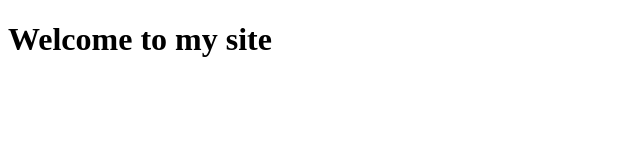
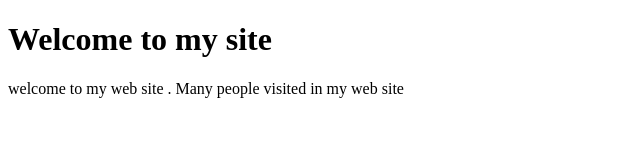
Before and after one commit to shahin61386/mern7, a plain HTML site: page index.html in a window 1280 px wide. Shown: the whole page, without its empty margins (0-640 px from the left). Drawn offline with Linux system fonts and the light colour scheme.

Commit message:
emty messenger

```diff
--- a/index.html
+++ b/index.html
@@ -7,5 +7,6 @@
 </head>
 <body>
   <h1>Welcome to my site</h1>
+  <p>welcome to my web site . Many people visited in my web site</p>
 </body>
 </html>
```
